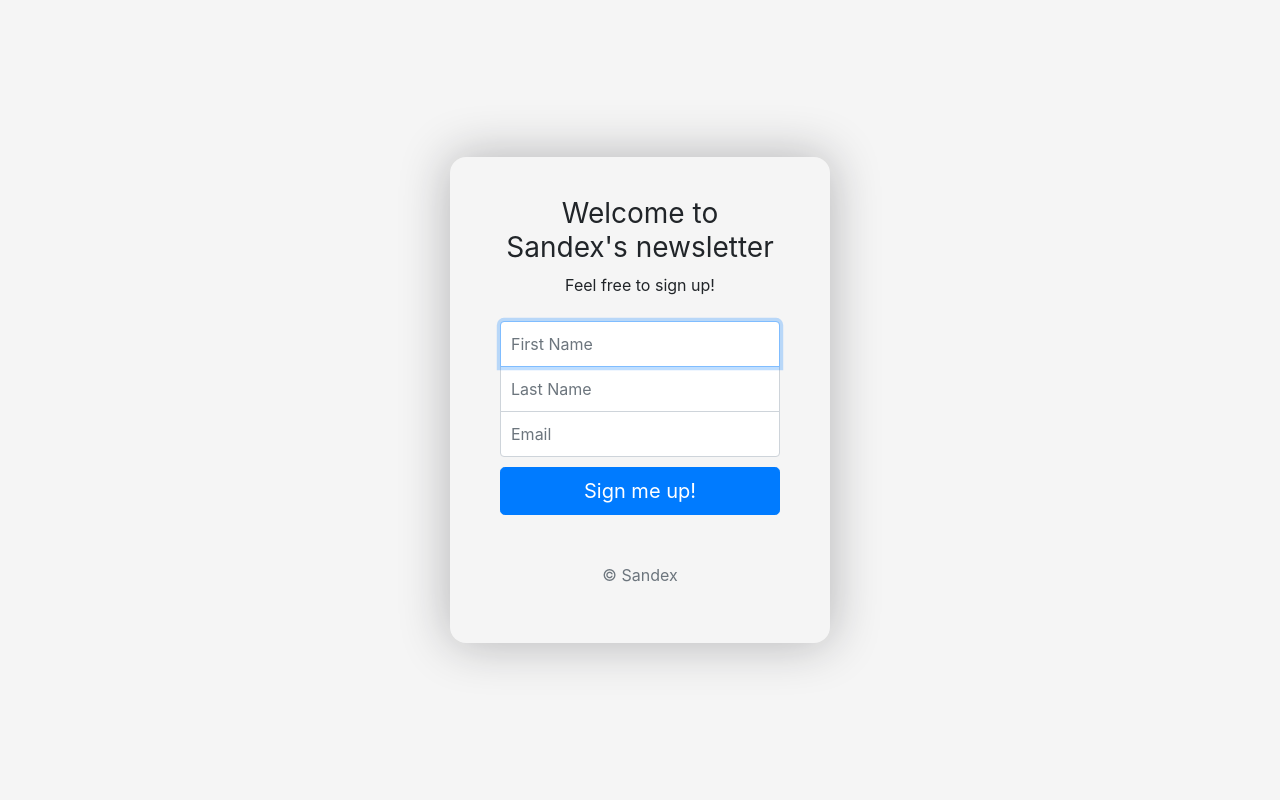
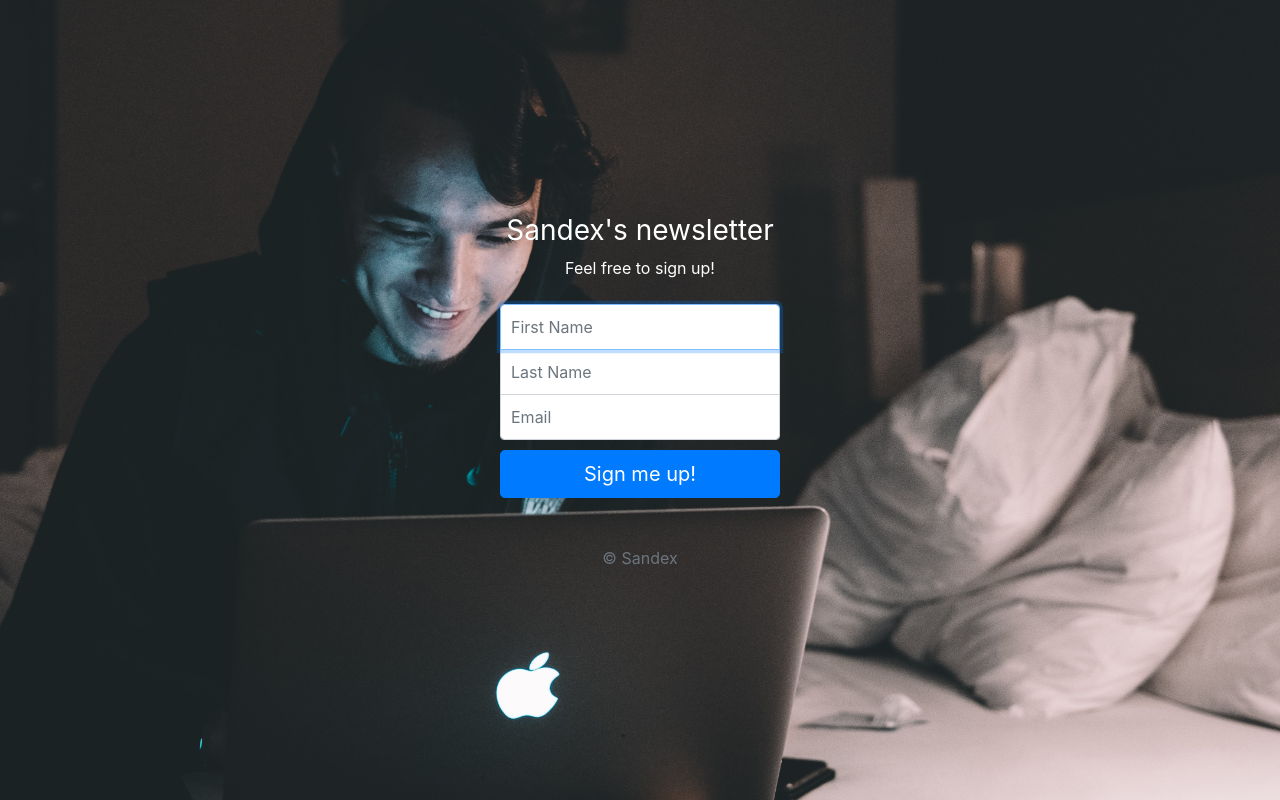
Before and after one commit to ivansandev/newsletter-signup-api, a plain HTML site: page signup.html in a window 1280 px wide. Drawn offline with nearby package versions, Linux system fonts and the light colour scheme.

Commit message:
bg + changes

```diff
--- a/public/css/style.css
+++ b/public/css/style.css
@@ -9,13 +9,19 @@ body {
   align-items: center;
   padding-top: 40px;
   padding-bottom: 40px;
+  background: url(../images/background.jpg) no-repeat center center fixed;
+  -webkit-background-size: cover;
+  -moz-background-size: cover;
+  -o-background-size: cover;
+  background-size: cover;
   background-color: #f5f5f5;
+  color: #fff;
 }
 
 .form-signin {
   width: 100%;
-  border-radius: 16px;
-  box-shadow: 0 0 50px rgba(24, 24, 31, 0.301);
+  /* border-radius: 16px;
+  box-shadow: 0 0 50px rgba(24, 24, 31, 0.301); */
   max-width: 380px;
   padding: 40px 50px;
   margin: auto;
--- a/signup.html
+++ b/signup.html
@@ -19,7 +19,7 @@
 
 <body class="text-center">
    <form action="/" class="form-signin" method="POST">
-      <h1 class="h3 mb-2 font-weight-normal">Welcome to Sandex's newsletter</h1>
+      <h1 class="h3 mb-2 font-weight-normal">Sandex's newsletter</h1>
       <p class="mb-4 font-weight-normal">Feel free to sign up!</p>
       <input name="firstName" type="text" class="form-control top" placeholder="First Name" required autofocus>
       <input name="lastName" type="text" class="form-control middle" placeholder="Last Name" required>
```
Also changed, not shown: public/images/background.jpg (added).
